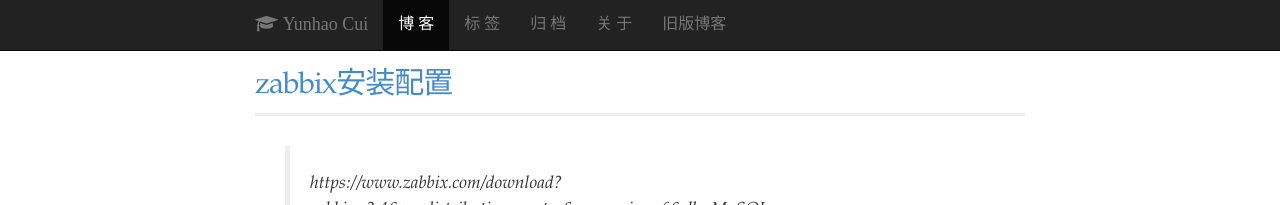
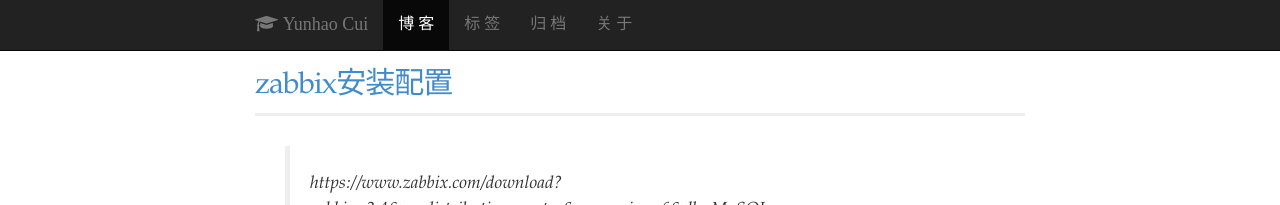
Before and after one commit to cyhao/cyhao.github.io, a Jekyll site: the page built from index.html, in a window 1280 px wide. Shown: the top 205 px of the page. Built offline with Jekyll 4.4.1, drawn with Linux system fonts in a browser that asks for light colours; nearby versions of some CDN libraries; the list of posts is cut into pages by our own code; comment, search, counter and statistics services are not loaded.

Commit message:
Update navigation.html

```diff
--- a/_includes/navigation.html
+++ b/_includes/navigation.html
@@ -39,9 +39,4 @@
                 关 于
               </a>
             </li>
-            <li id="old">
-              <a href="http://www.zhuangling.com" target="_blank">
-                旧版博客
-              </a>
-            </li>
           </ul>
```
